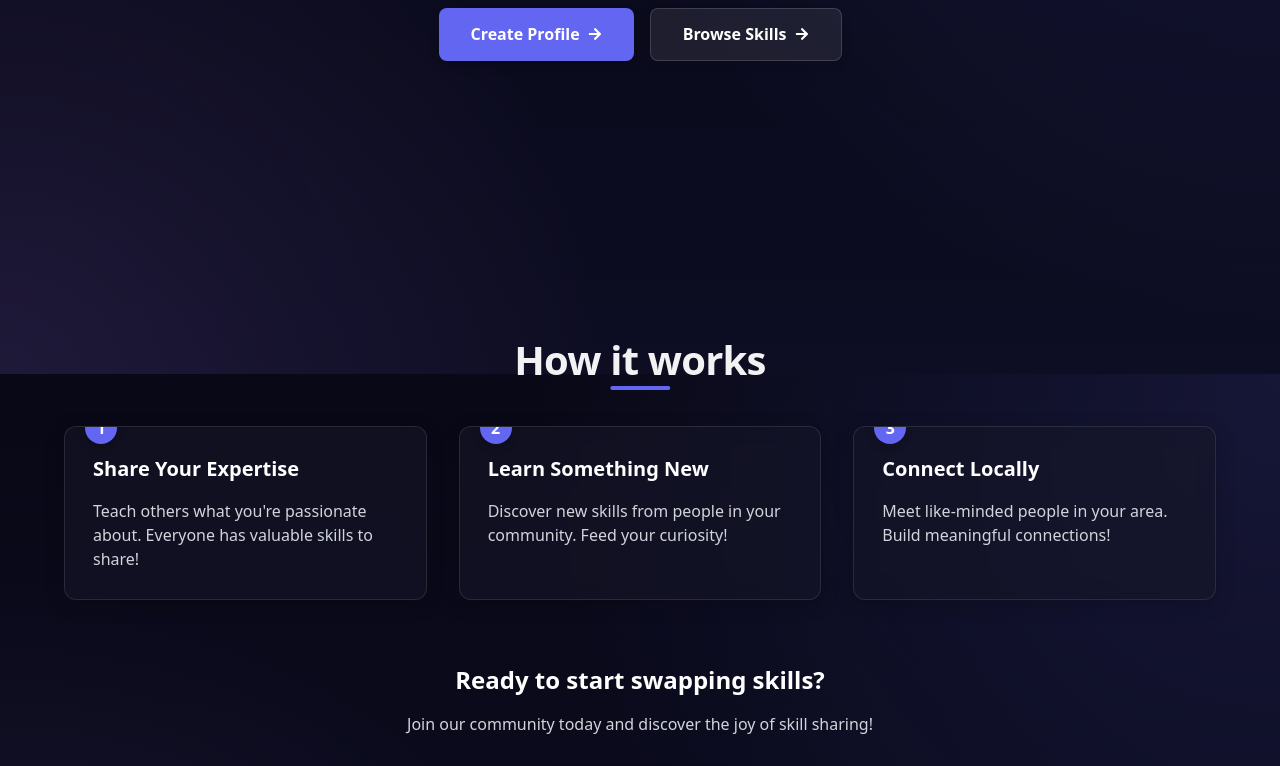
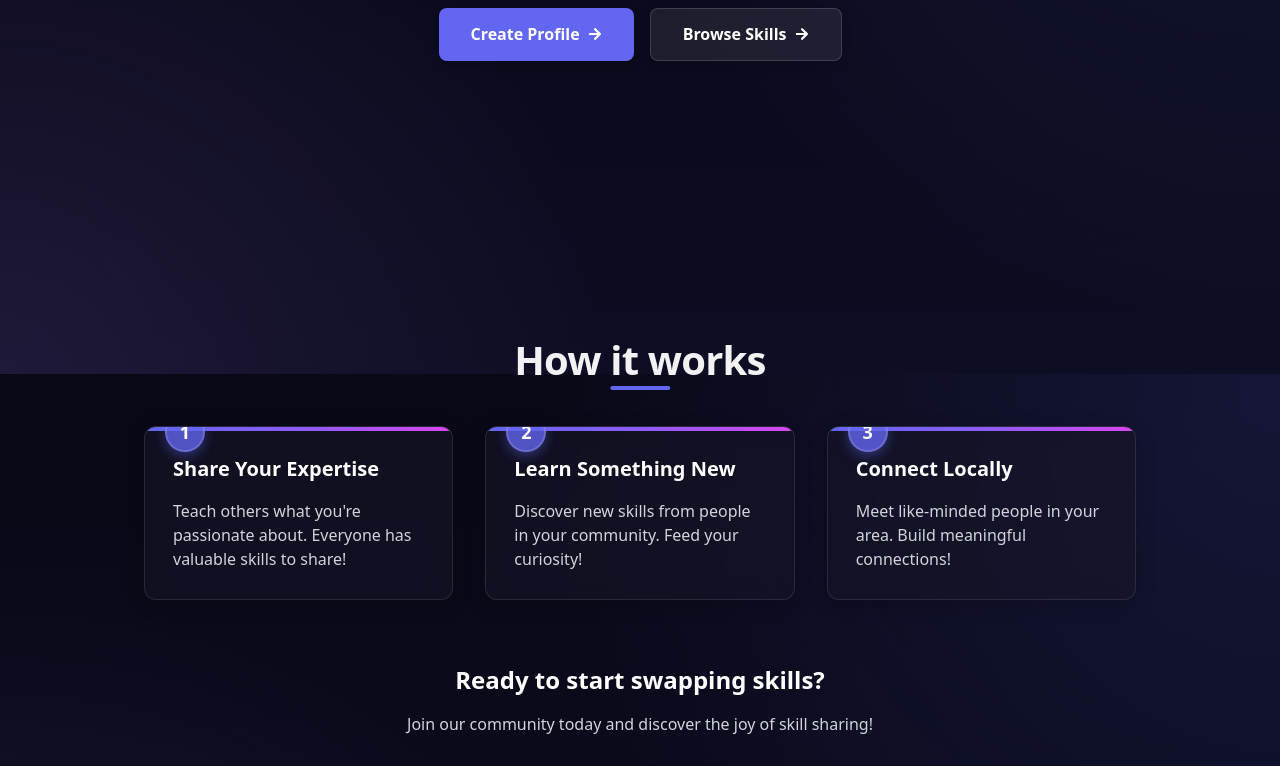
Before and after one commit to athrvakhrbde/skillswap, a Next.js app: page / in a window 1280 px wide. Shown: the part 426-1192 px from the top of the page. Built offline with nearby package versions, Linux system fonts and the light colour scheme.

Commit message:
Added expandable card with chat feature and extended profile details

```diff
--- a/src/app/globals.css
+++ b/src/app/globals.css
@@ -841,17 +841,19 @@ body {
     position: absolute;
     top: -15px;
     left: 20px;
-    width: 32px;
-    height: 32px;
-    background: rgb(var(--accent-color-rgb));
+    width: 40px;
+    height: 40px;
+    background: rgba(99, 102, 241, 0.8);
     border-radius: 50%;
     display: flex;
     align-items: center;
     justify-content: center;
     color: white;
     font-weight: bold;
-    font-size: 1rem;
-    box-shadow: 0 4px 8px rgba(0, 0, 0, 0.2);
+    font-size: 1.125rem;
+    box-shadow: 0 4px 12px rgba(99, 102, 241, 0.4);
+    z-index: 10;
+    border: 2px solid rgba(255, 255, 255, 0.15);
   }
 
   .cursor-button {
@@ -918,6 +920,16 @@ body {
     box-shadow: 0 4px 20px rgba(0, 0, 0, 0.2);
   }
 
+  .cursor-card::before {
+    content: '';
+    position: absolute;
+    top: 0;
+    left: 0;
+    width: 100%;
+    height: 4px;
+    background: linear-gradient(90deg, #6366f1, #8b5cf6, #d946ef);
+  }
+
   .cursor-card:hover {
     transform: translateY(-5px);
     box-shadow: 0 10px 25px rgba(0, 0, 0, 0.25);
--- a/src/app/page.tsx
+++ b/src/app/page.tsx
@@ -39,12 +39,12 @@ export default function Home() {
       <div className="features-section">
         <h2 className="features-title">How it works</h2>
 
-        <div className="features-grid">
-          <div className="cursor-card feature-card">
+        <div className="features-grid max-w-5xl mx-auto px-4">
+          <div className="cursor-card relative overflow-hidden">
+            <div className="feature-number">1</div>
             <div className="cursor-card-content">
-              <div className="feature-number">1</div>
-              <div className="card-header mb-4">
-                <h3>Share Your Expertise</h3>
+              <div className="mb-4">
+                <h3 className="text-xl font-semibold text-white">Share Your Expertise</h3>
               </div>
               <p className="text-gray-300">
                 Teach others what you're passionate about. Everyone has valuable skills to share!
@@ -52,11 +52,11 @@ export default function Home() {
             </div>
           </div>
 
-          <div className="cursor-card feature-card">
+          <div className="cursor-card relative overflow-hidden">
+            <div className="feature-number">2</div>
             <div className="cursor-card-content">
-              <div className="feature-number">2</div>
-              <div className="card-header mb-4">
-                <h3>Learn Something New</h3>
+              <div className="mb-4">
+                <h3 className="text-xl font-semibold text-white">Learn Something New</h3>
               </div>
               <p className="text-gray-300">
                 Discover new skills from people in your community. Feed your curiosity!
@@ -64,11 +64,11 @@ export default function Home() {
             </div>
           </div>
 
-          <div className="cursor-card feature-card">
+          <div className="cursor-card relative overflow-hidden">
+            <div className="feature-number">3</div>
             <div className="cursor-card-content">
-              <div className="feature-number">3</div>
-              <div className="card-header mb-4">
-                <h3>Connect Locally</h3>
+              <div className="mb-4">
+                <h3 className="text-xl font-semibold text-white">Connect Locally</h3>
               </div>
               <p className="text-gray-300">
                 Meet like-minded people in your area. Build meaningful connections!
--- a/src/components/ProfileCard.tsx
+++ b/src/components/ProfileCard.tsx
@@ -1,16 +1,52 @@
 'use client';
 
-import React from 'react';
+import React, { useState } from 'react';
 import { Profile } from '@/lib/dualite';
-import { FaArrowRight, FaGraduationCap, FaBrain, FaMapMarkerAlt } from 'react-icons/fa';
+import { FaArrowRight, FaGraduationCap, FaBrain, FaMapMarkerAlt, FaChevronDown, FaChevronUp, FaComments, FaPaperPlane } from 'react-icons/fa';
 
 interface ProfileCardProps {
   profile: Profile;
 }
 
 export default function ProfileCard({ profile }: ProfileCardProps) {
+  const [isExpanded, setIsExpanded] = useState(false);
+  const [isChatOpen, setIsChatOpen] = useState(false);
+  const [message, setMessage] = useState('');
+  const [chatMessages, setChatMessages] = useState<{text: string, sender: 'user' | 'peer'}[]>([]);
+
+  const toggleExpand = () => {
+    setIsExpanded(!isExpanded);
+    if (!isExpanded) {
+      setIsChatOpen(false);
+    }
+  };
+
+  const toggleChat = (e: React.MouseEvent) => {
+    e.preventDefault();
+    setIsChatOpen(!isChatOpen);
+  };
+
+  const sendMessage = (e: React.FormEvent) => {
+    e.preventDefault();
+    if (!message.trim()) return;
+
+    setChatMessages([...chatMessages, { text: message, sender: 'user' }]);
+    setMessage('');
+
+    // Simulate a response from the peer after a short delay
+    setTimeout(() => {
+      setChatMessages(prev => [
+        ...prev,
+        {
+          text: `Hi there! I'm interested in swapping skills. I can teach ${profile.teach} and would love to learn from you.`,
+          sender: 'peer'
+        }
+      ]);
+    }, 1000);
+  };
+
   return (
-    <div className="cursor-card">
+    <div className={`cursor-card transition-all duration-300 ${isExpanded ? 'shadow-lg ring-1 ring-indigo-500/20' : ''}`}>
       <div className="cursor-card-content">
         <div className="flex justify-between items-start mb-4">
           <h3 className="text-xl font-semibold text-white">{profile.name || 'User'}</h3>
@@ -47,12 +83,87 @@ export default function ProfileCard({ profile }: ProfileCardProps) {
           )}
         </div>
 
-        <a
-          href={`mailto:${profile.contact}`}
-          className="cursor-button w-full flex items-center justify-center"
-        >
-          Connect Now <FaArrowRight className="ml-2" size={14} />
-        </a>
+        {isExpanded && (
+          <div className="mt-2 mb-6 border-t border-indigo-500/10 pt-4">
+            <h4 className="text-lg font-medium text-white mb-3">About {profile.name || 'User'}</h4>
+            <p className="text-gray-300 mb-4">
+              {profile.about || `Hi there! I'm ${profile.name || 'a user'} who loves to teach ${profile.teach} and I'm eager to learn ${profile.learn}. Let's connect and share skills!`}
+            </p>
+
+            <h4 className="text-lg font-medium text-white mb-3">Teaching Experience</h4>
+            <p className="text-gray-300">
+              {profile.teachingExperience || `I have experience teaching ${profile.teach} and can adapt to different learning styles. Whether you're a beginner or looking to advance your skills, I'm happy to help.`}
+            </p>
+          </div>
+        )}
+
+        {isChatOpen && (
+          <div className="mb-6 border border-indigo-500/20 rounded-lg overflow-hidden">
+            <div className="bg-[rgba(30,30,50,0.5)] px-4 py-2 border-b border-indigo-500/20">
+              <h4 className="font-medium text-white">Chat with {profile.name || 'User'}</h4>
+            </div>
+
+            <div className="max-h-60 overflow-y-auto p-3 space-y-3 bg-[rgba(15,15,35,0.4)]">
+              {chatMessages.length === 0 ? (
+                <p className="text-center text-gray-400 text-sm py-6">Start a conversation</p>
+              ) : (
+                chatMessages.map((msg, index) => (
+                  <div
+                    key={index}
+                    className={`flex ${msg.sender === 'user' ? 'justify-end' : 'justify-start'}`}
+                  >
+                    <div
+                      className={`max-w-[80%] rounded-lg px-3 py-2 ${
+                        msg.sender === 'user'
+                          ? 'bg-indigo-600/40 text-white'
+                          : 'bg-[rgba(255,255,255,0.1)] text-gray-200'
+                      }`}
+                    >
+                      {msg.text}
+                    </div>
+                  </div>
+                ))
+              )}
+            </div>
+
+            <form onSubmit={sendMessage} className="flex items-center p-3 bg-[rgba(20,20,40,0.5)]">
+              <input
+                type="text"
+                value={message}
+                onChange={(e) => setMessage(e.target.value)}
+                placeholder="Type your message..."
+                className="flex-grow bg-[rgba(255,255,255,0.05)] border border-indigo-500/20 rounded-lg py-2 px-3 text-white placeholder-gray-400 focus:outline-none focus:ring-1 focus:ring-indigo-500/30"
+              />
+              <button
+                type="submit"
+                className="ml-2 bg-indigo-600/30 hover:bg-indigo-600/50 text-white rounded-lg p-2 transition-colors"
+              >
+                <FaPaperPlane />
+              </button>
+            </form>
+          </div>
+        )}
+
+        <div className="flex gap-2">
+          <button
+            onClick={toggleExpand}
+            className="flex-1 cursor-button-secondary flex items-center justify-center"
+          >
+            {isExpanded ? (
+              <>Less Details <FaChevronUp className="ml-2" size={14} /></>
+            ) : (
+              <>More Details <FaChevronDown className="ml-2" size={14} /></>
+            )}
+          </button>
+
+          <button
+            onClick={toggleChat}
+            className={`flex-1 ${isChatOpen ? 'cursor-button' : 'cursor-button-secondary'} flex items-center justify-center`}
+          >
+            <FaComments className="mr-2" size={14} />
+            {isChatOpen ? 'Close Chat' : 'Chat'}
+          </button>
+        </div>
       </div>
     </div>
   );
--- a/src/components/ProfileForm.tsx
+++ b/src/components/ProfileForm.tsx
@@ -3,7 +3,7 @@
 import React, { useState } from 'react';
 import { Profile, createProfile } from '@/lib/dualite';
 import { useRouter } from 'next/navigation';
-import { FaUser, FaGraduationCap, FaBrain, FaMapMarkerAlt, FaEnvelope, FaSpinner } from 'react-icons/fa';
+import { FaUser, FaGraduationCap, FaBrain, FaMapMarkerAlt, FaEnvelope, FaSpinner, FaInfoCircle, FaChalkboardTeacher } from 'react-icons/fa';
 
 export default function ProfileForm() {
   const router = useRouter();
@@ -13,14 +13,16 @@ export default function ProfileForm() {
     teach: '',
     learn: '',
     location: '',
-    contact: ''
+    contact: '',
+    about: '',
+    teachingExperience: ''
   });
   const [errors, setErrors] = useState({
     teach: false,
     learn: false,
   });
 
-  const handleChange = (e: React.ChangeEvent<HTMLInputElement>) => {
+  const handleChange = (e: React.ChangeEvent<HTMLInputElement | HTMLTextAreaElement>) => {
     const { name, value } = e.target;
     setFormData(prev => ({ ...prev, [name]: value }));
 
@@ -124,6 +126,36 @@ export default function ProfileForm() {
         </div>
 
         <div className="mb-5">
+          <label htmlFor="about" className="block text-gray-300 mb-2 font-medium flex items-center">
+            <FaInfoCircle className="mr-2 text-indigo-400" size={14} /> About me (optional)
+          </label>
+          <textarea
+            id="about"
+            name="about"
+            placeholder="Tell others about yourself, your interests, and what motivates you to teach and learn"
+            value={formData.about}
+            onChange={handleChange}
+            rows={4}
+            className="w-full px-4 py-3 bg-[rgba(255,255,255,0.05)] border border-[rgba(255,255,255,0.1)] rounded-lg focus:outline-none focus:ring-2 focus:ring-indigo-500/30 focus:border-indigo-500/30 text-white placeholder-gray-400"
+          />
+        </div>
+
+        <div className="mb-5">
+          <label htmlFor="teachingExperience" className="block text-gray-300 mb-2 font-medium flex items-center">
+            <FaChalkboardTeacher className="mr-2 text-indigo-400" size={14} /> Teaching experience (optional)
+          </label>
+          <textarea
+            id="teachingExperience"
+            name="teachingExperience"
+            placeholder="Describe your experience teaching this skill or any relevant qualifications"
+            value={formData.teachingExperience}
+            onChange={handleChange}
+            rows={3}
+            className="w-full px-4 py-3 bg-[rgba(255,255,255,0.05)] border border-[rgba(255,255,255,0.1)] rounded-lg focus:outline-none focus:ring-2 focus:ring-indigo-500/30 focus:border-indigo-500/30 text-white placeholder-gray-400"
+          />
+        </div>
+
+        <div className="mb-5">
           <label htmlFor="location" className="block text-gray-300 mb-2 font-medium flex items-center">
             <FaMapMarkerAlt className="mr-2 text-indigo-400" size={14} /> Location (optional)
           </label>
```
Also changed, not shown: src/lib/dualite.ts (+17 -5 lines).
